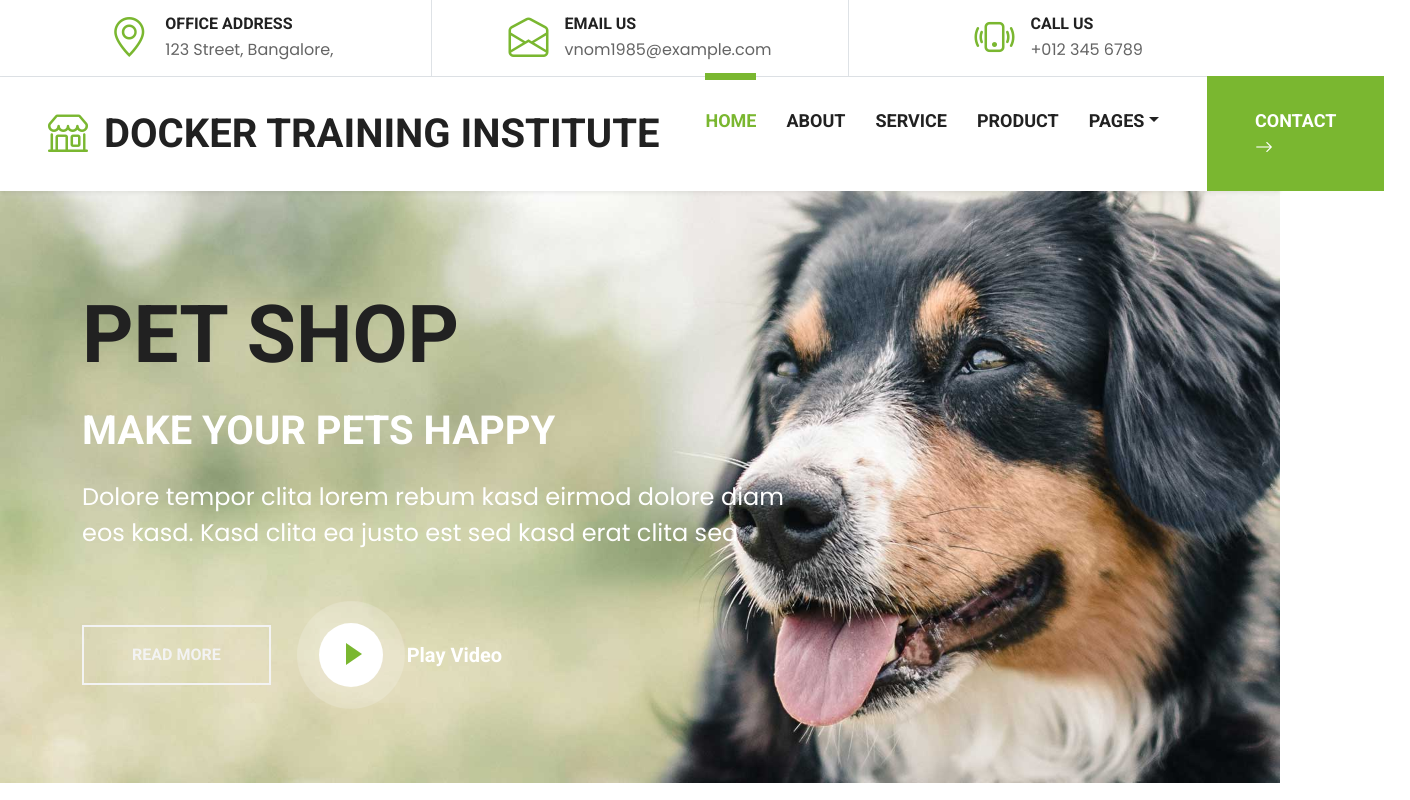
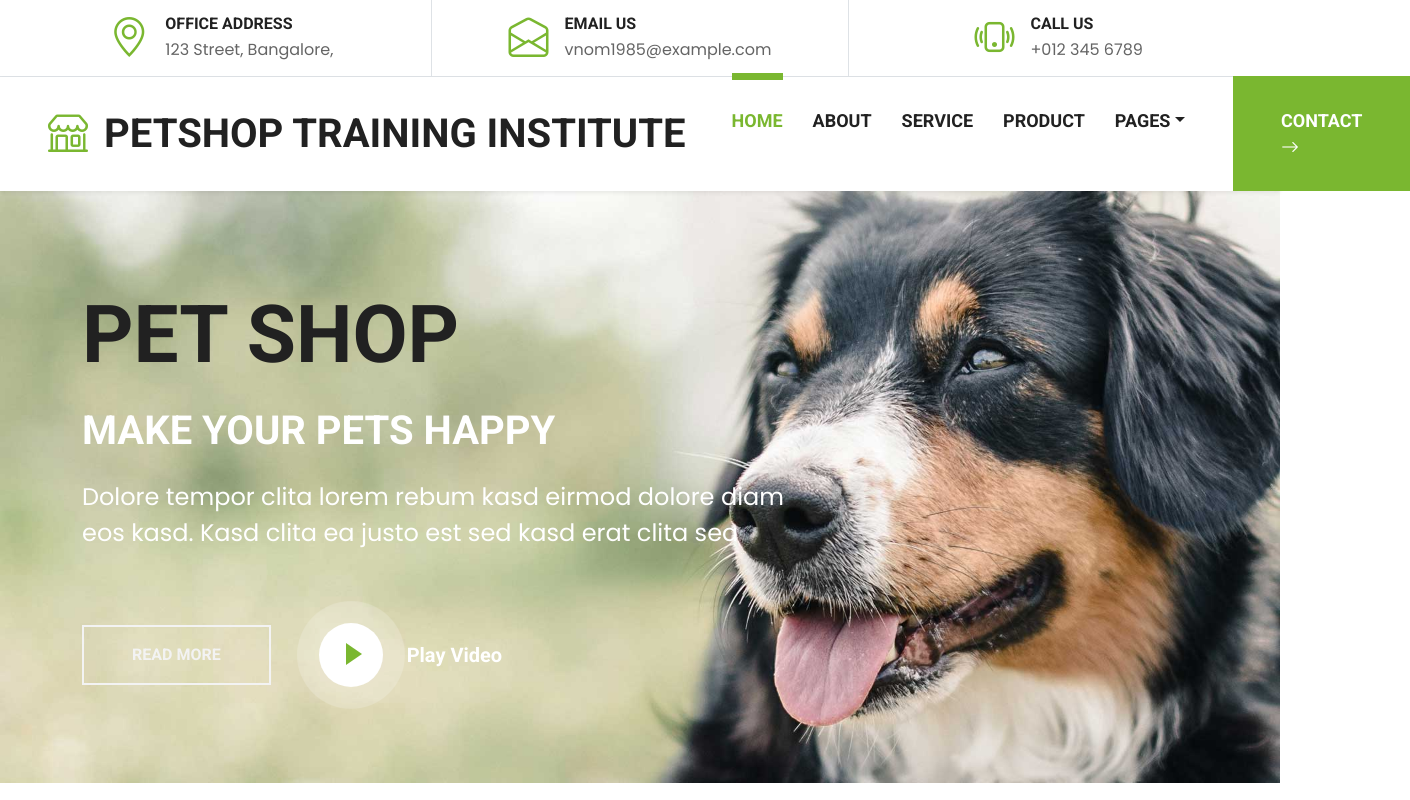
Before and after one commit to VinCloud1/pet-shop-website-template, a plain HTML site: page project/index.html in a window 1280 px wide. Shown: the top 800 px of the page, 1410 px wide, since content can reach past the window. Drawn offline with nearby package versions, Linux system fonts and the light colour scheme.

Commit message:
Update index.html

```diff
--- a/project/index.html
+++ b/project/index.html
@@ -68,7 +68,7 @@
     <!-- Navbar Start -->
     <nav class="navbar navbar-expand-lg bg-white navbar-light shadow-sm py-3 py-lg-0 px-3 px-lg-0">
         <a href="index.html" class="navbar-brand ms-lg-5">
-            <h1 class="m-0 text-uppercase text-dark"><i class="bi bi-shop fs-1 text-primary me-3"></i>Docker training Institute</h1>
+            <h1 class="m-0 text-uppercase text-dark"><i class="bi bi-shop fs-1 text-primary me-3"></i>petshop training Institute</h1>
         </a>
         <button class="navbar-toggler" type="button" data-bs-toggle="collapse" data-bs-target="#navbarCollapse">
             <span class="navbar-toggler-icon"></span>
```
